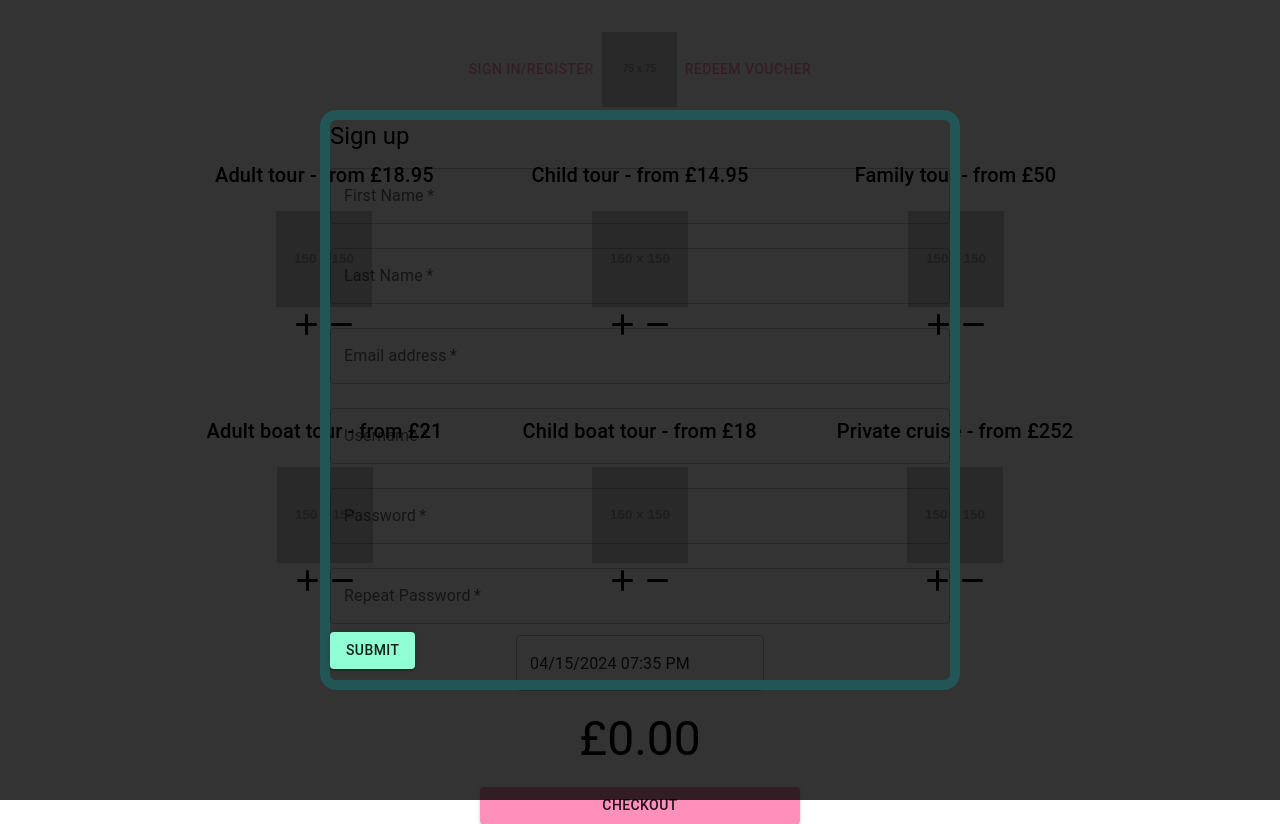
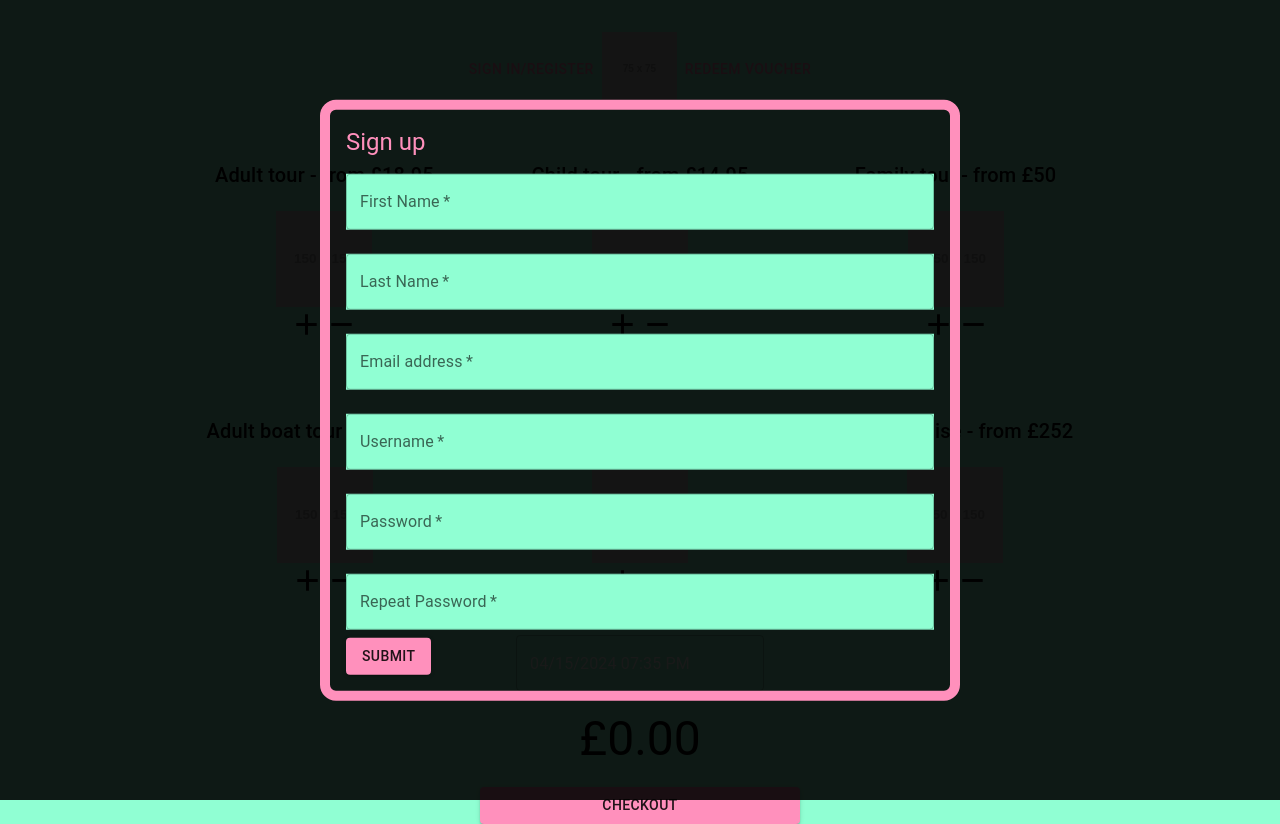
Before and after one commit to Alexei322/TM470, a Next.js app in the folder tm470project/: page /WebStore in a window 1280 px wide. Both pictures are taken after a click on the button "SIGN IN/REGISTER". Built offline with nearby package versions, Linux system fonts and the light colour scheme.

Commit message:
Added themes to the WebStore page with 2 colours, altered the sign up modal, incorporated Fade

```diff
--- a/tm470project/components/SignInModal.js
+++ b/tm470project/components/SignInModal.js
@@ -1,14 +1,8 @@
 import Modal from "@mui/material/Modal";
-import {
-  Box,
-  Button,
-  TextField,
-  ThemeProvider,
-  Typography,
-} from "@mui/material";
+import { Box, Button, TextField, Typography } from "@mui/material";
 import { useState } from "react";
 import Fade from "@mui/material/Fade";
-import { useTheme } from '@mui/material/styles';
+import { useTheme } from "@mui/material/styles";
 
 export default function SignInModal() {
   const theme = useTheme();
@@ -16,14 +10,15 @@ export default function SignInModal() {
     position: "absolute",
     top: "50%",
     left: "50%",
-    width: "400",
+    width: "800",
     minHeight: 580,
     height: "auto",
     transform: "translate(-50%, -50%)",
-    boxShadow: 12,
-    border: "10px solid #255",
+    // backgroundColor: "background.paper",
+    border: "10px solid #FF90BC",
     borderRadius: "1rem",
-    p: 4,
+    padding: "1rem",
+    zIndex: 100,
   };
   const [modalOpen, setModalOpen] = useState(false);
   const setOpen = () => setModalOpen(true);
@@ -41,23 +36,25 @@ export default function SignInModal() {
     }));
   };
   return (
-    <ThemeProvider theme={theme}>
     <div>
       <Button onClick={setOpen}>Sign in/register</Button>
       <Modal
         open={modalOpen}
         onClose={setClose}
         slotProps={{
-            backdrop: { style: { backgroundColor: "rgba(0,0,0,0.8)" } },
+          backdrop: { style: { backgroundColor: "rgba(0,0,0,0.9)" } },
         }}
       >
         <Fade in={modalOpen} timeout={500}>
         <Box style={style} component="form" noValidate>
-              <Typography variant="h5">Sign up</Typography>
+          <Typography variant="h5" color={"primary"}>Sign up</Typography>
           <TextField
+            id="First Name"
             label="First Name"
             variant="outlined"
             fullWidth
+            color="primary"
+            sx={{ backgroundColor: theme.palette.secondary.main}}
             margin="normal"
             required
           ></TextField>
@@ -65,6 +62,7 @@ export default function SignInModal() {
             label="Last Name"
             variant="outlined"
             fullWidth
+            sx={{ backgroundColor: theme.palette.secondary.main}}
             margin="normal"
             required
           ></TextField>
@@ -72,6 +70,7 @@ export default function SignInModal() {
             label="Email address"
             variant="outlined"
             fullWidth
+            sx={{ backgroundColor: theme.palette.secondary.main}}
             margin="normal"
             required
           ></TextField>
@@ -79,6 +78,7 @@ export default function SignInModal() {
             label="Username"
             variant="outlined"
             fullWidth
+            sx={{ backgroundColor: theme.palette.secondary.main}}
             margin="normal"
             required
           ></TextField>
@@ -86,6 +86,7 @@ export default function SignInModal() {
             label="Password"
             variant="outlined"
             fullWidth
+            sx={{ backgroundColor: theme.palette.secondary.main}}
             margin="normal"
             required
           ></TextField>
@@ -93,17 +94,16 @@ export default function SignInModal() {
             label="Repeat Password"
             variant="outlined"
             fullWidth
+            sx={{ backgroundColor: theme.palette.secondary.main}}
             margin="normal"
             required
           ></TextField>
-              <Button variant="contained" color="secondary">
-                {" "}
+          <Button variant="contained" color="primary">
             Submit
           </Button>
         </Box>
         </Fade>
       </Modal>
     </div>
-    </ThemeProvider>
   );
 }
--- a/tm470project/pages/WebStore/index.js
+++ b/tm470project/pages/WebStore/index.js
@@ -4,8 +4,10 @@ import CalendarTimePicker from "@/components/CalendarTimePicker";
 import { Typography, Button } from "@mui/material";
 import { useState } from "react";
 import { useCart } from "@/CartContext";
+import { useTheme } from '@mui/material/styles';
 
 export default function WebStore() {
+  const theme = useTheme();
   const [calendarValue, setCalendarValue] = useState();
   const { calculateBasketTotal, displayCart } = useCart();
   const handleCalendarChange = (value) => {
@@ -13,7 +15,7 @@ export default function WebStore() {
   };
 
   return (
-    <main>
+    <main style={{backgroundColor: theme.palette.secondary.main}}>
       <div className="flex flex-col items-center">
         <WebHeader />
         <ProductGrid />
--- a/tm470project/theme.js
+++ b/tm470project/theme.js
@@ -15,6 +15,9 @@ const theme = createTheme({
     error: {
       main: '#ffd390',
     },
+    text: {
+      primary: '#ffffff',
+    }
   },
 });
 
```
Lines whose indentation alone changed are shown as unchanged.
